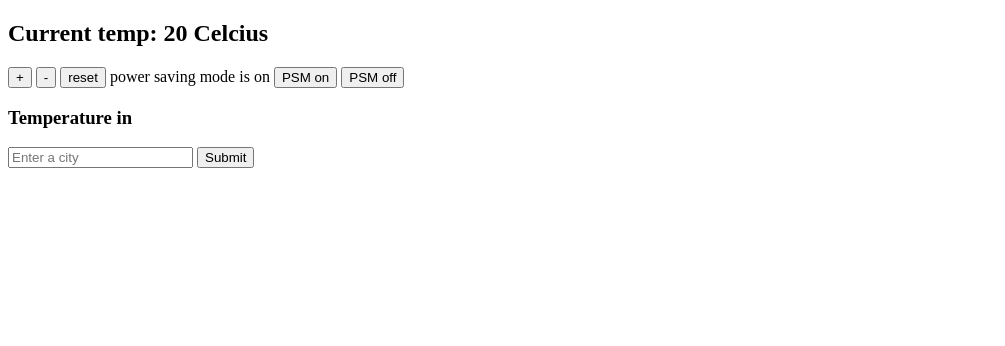
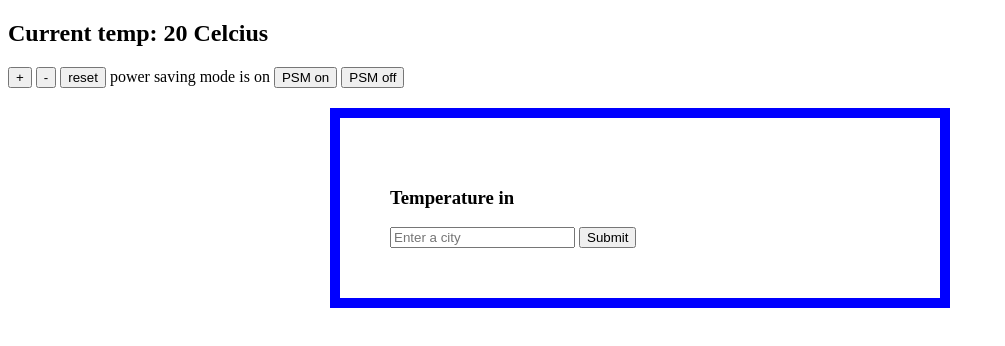
Before and after one commit to zraso/thermostat, a plain HTML site: page index.html in a window 1280 px wide. Shown: the whole page, without its empty margins (0-1005 px from the left). Drawn offline with nearby package versions, Linux system fonts and the light colour scheme; no server answers.

Commit message:
Experiment with CSS

```diff
--- a/index.html
+++ b/index.html
@@ -21,6 +21,7 @@
       </p>
     </section>
 
+    <div class='world-temp'>
     <section>
       <h3>Temperature in <span id="current-temperature"></span></h3>
       <form id='select-city'>
@@ -28,5 +29,6 @@
         <input type='submit'></input>
       </form>
     </section>
+    <div>
   </body>
 </html>
--- a/stylesheet.css
+++ b/stylesheet.css
@@ -9,3 +9,10 @@
 .high-usage {
   color: red;
 }
+
+.world-temp {
+  width: 500px;
+  margin: 20px auto;
+  padding: 50px;
+  border: solid blue 10px;
+}
```
